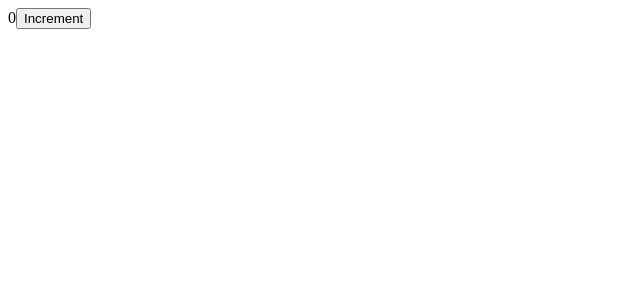
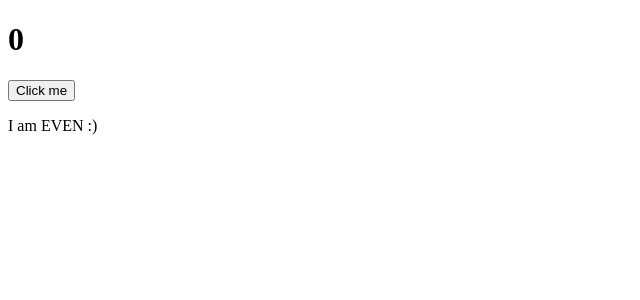
Before and after one commit to shanushikhar/React-Hooks, a React (Create React App) app: page / in a window 1280 px wide. Shown: the top 300 px of the page, without its empty margins (0-640 px from the left). Built offline with nearby package versions, Linux system fonts and the light colour scheme.

Commit message:
added useReducer hooks with example

```diff
--- a/src/App.js
+++ b/src/App.js
@@ -1,16 +1,36 @@
-import React, { useState } from "react";
+import React, { useReducer } from "react";
+
+const reducer = (state, action) => {
+  switch (action.type) {
+    case "INCREMENT":
+      return { ...state, count: state.count + 1 };
+
+    case "toogleValue":
+      return { count: state.count, showText: !state.showText };
+
+    default:
+      return state;
+  }
+};
 
 export default function App() {
-  const [counter, setCounter] = useState(0);
-
-  let increment = () => {
-    setCounter(counter + 1);
-  };
+  const [state, dispatch] = useReducer(reducer, {
+    count: 0,
+    showText: true,
+  });
 
   return (
     <div>
-      {counter}
-      <button onClick={increment}>Increment</button>
+      <h1>{state.count}</h1>
+      <button
+        onClick={() => {
+          dispatch({ type: "INCREMENT" });
+          dispatch({ type: "toogleValue" });
+        }}
+      >
+        Click me
+      </button>
+      <div>{state.showText && <p>I am EVEN :)</p>}</div>
     </div>
   );
 }
```
